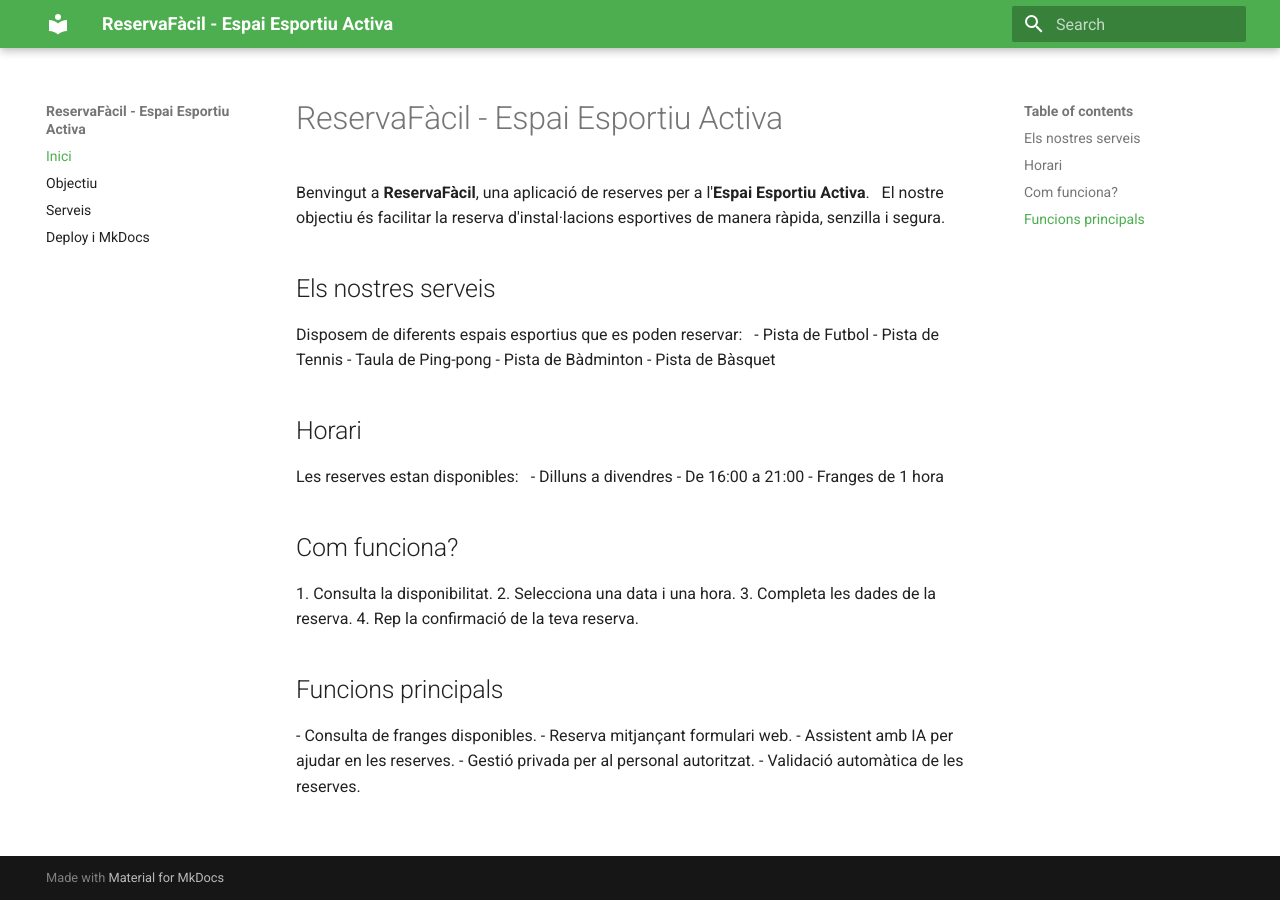
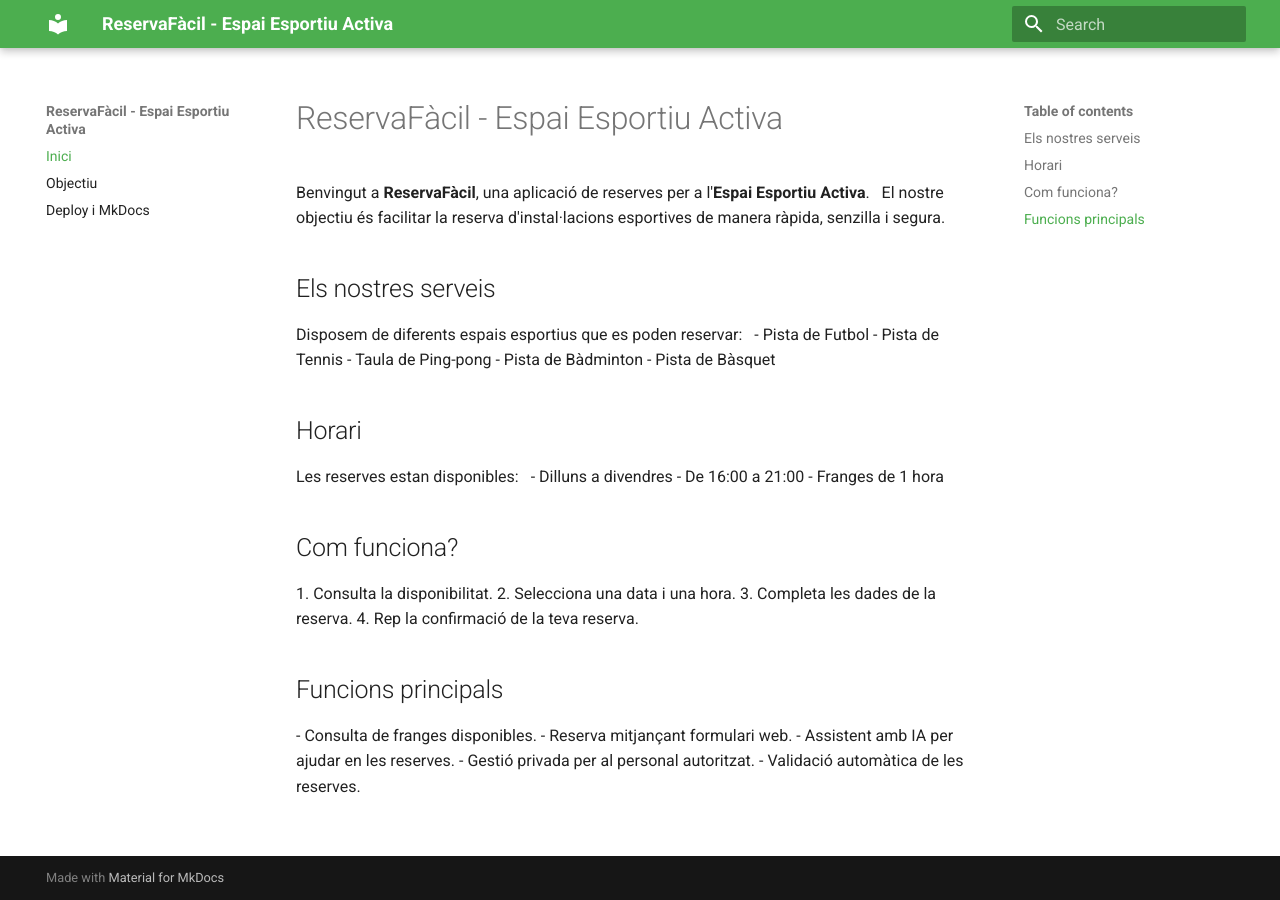
Before and after one commit to Mehmoonali/espai_esportiu_activa, an MkDocs documentation site: the page built from docs/index.md, in a window 1280 px wide. Built offline with MkDocs 1.6.1 and Material for MkDocs 9.7.7, drawn with Linux system fonts in a browser that asks for light colours.

Commit message:
fix: update navigation links in mkdocs.yml to correct file references

```diff
--- a/mkdocs.yml
+++ b/mkdocs.yml
@@ -2,8 +2,7 @@ site_name: ReservaFàcil - Espai Esportiu Activa
 
 nav:
   - Inici: index.md
-  - Objectiu: objectiu.md
-  - Serveis: serveis.md
+  - Objectiu: Grup.md
   - Deploy i MkDocs: deploy-mkdocs.md
 
 theme:
```
